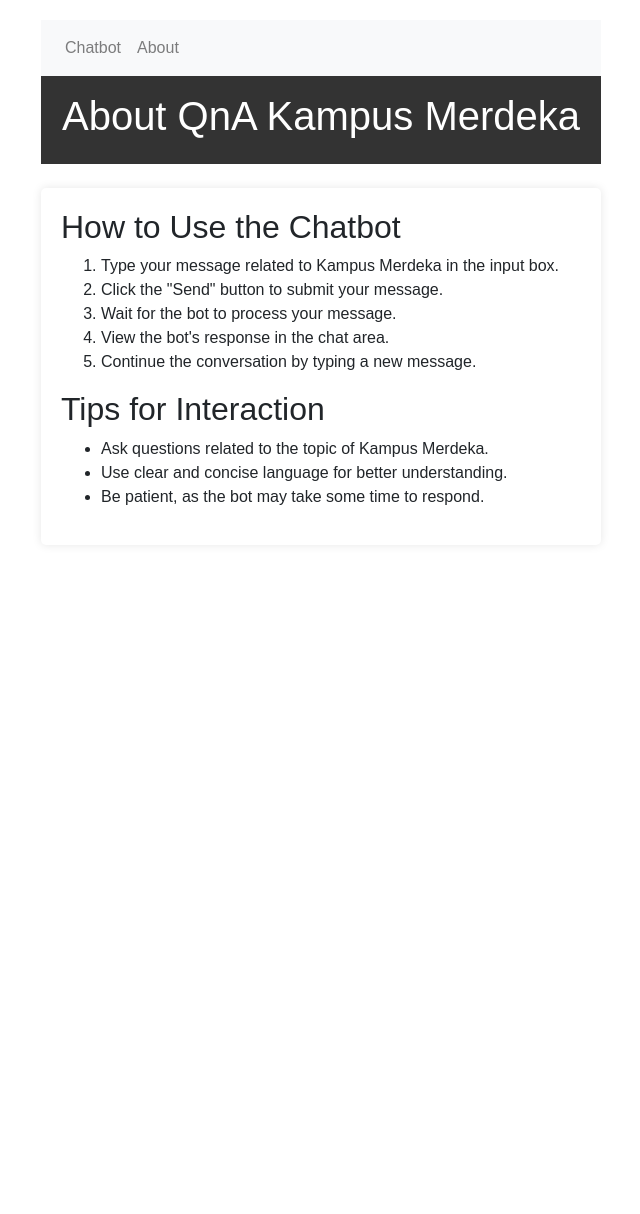
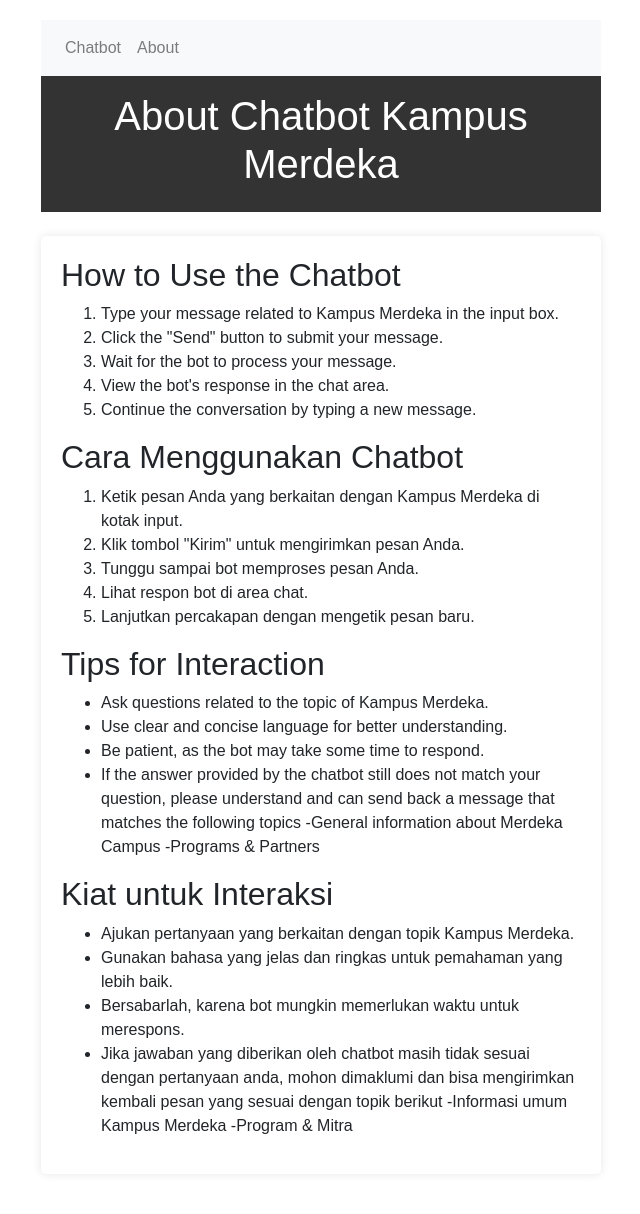
Before and after one commit to SriYanisaa/chatbot-kampus-merdeka-deep-learning, a Flask app: page /about in a window 1280 px wide. Shown: the whole page, without its empty margins (319-959 px from the left). Before the commit the page ends 505 px from the top, so only its background shows below. Run offline with Flask 3, Linux system fonts and the light colour scheme; parts of the project's set-up code (start-up, migrations or seed data) failed here and were passed over; some libraries are stand-ins or nearby versions.

Commit message:
Update about.html

```diff
--- a/templates/about.html
+++ b/templates/about.html
@@ -5,7 +5,7 @@
     <meta name="viewport" content="width=device-width, initial-scale=1.0">
     <link rel="stylesheet" href="https://maxcdn.bootstrapcdn.com/bootstrap/4.5.2/css/bootstrap.min.css">
     <link rel="stylesheet" href="{{ url_for('static', filename='style_new.css') }}?v=1">
-    <title>About QnA Kampus Merdeka</title>
+    <title>About Chatbot Kampus Merdeka</title>
 </head>
 <body>
     <div class="container">
@@ -25,7 +25,7 @@
 
         <!-- Header -->
         <header class="text-center">
-            <h1>About QnA Kampus Merdeka</h1>
+            <h1>About Chatbot Kampus Merdeka</h1>
         </header>
 
         <!-- About Content -->
@@ -38,12 +38,34 @@
                 <li>View the bot's response in the chat area.</li>
                 <li>Continue the conversation by typing a new message.</li>
             </ol>
+            <h2>Cara Menggunakan Chatbot</h2>
+            <ol>
+                <li>Ketik pesan Anda yang berkaitan dengan Kampus Merdeka di kotak input.</li>
+                <li>Klik tombol "Kirim" untuk mengirimkan pesan Anda.</li>
+                <li>Tunggu sampai bot memproses pesan Anda.</li>
+                <li>Lihat respon bot di area chat.</li>
+                <li>Lanjutkan percakapan dengan mengetik pesan baru.</li>
+            </ol>
 
             <h2>Tips for Interaction</h2>
             <ul>
                 <li>Ask questions related to the topic of Kampus Merdeka.</li>
                 <li>Use clear and concise language for better understanding.</li>
                 <li>Be patient, as the bot may take some time to respond.</li>
+                <li>If the answer provided by the chatbot still does not match your question, please understand and can send back a message that matches the following topics
+                    -General information about Merdeka Campus
+                    -Programs & Partners
+                </li>
+            </ul>
+            <h2>Kiat untuk Interaksi</h2>
+            <ul>
+                <li>Ajukan pertanyaan yang berkaitan dengan topik Kampus Merdeka.</li>
+                <li>Gunakan bahasa yang jelas dan ringkas untuk pemahaman yang lebih baik.</li>
+                <li>Bersabarlah, karena bot mungkin memerlukan waktu untuk merespons.</li>
+                <li>Jika jawaban yang diberikan oleh chatbot masih tidak sesuai dengan pertanyaan anda, mohon dimaklumi dan bisa mengirimkan kembali pesan yang sesuai dengan topik berikut
+                    -Informasi umum Kampus Merdeka
+                    -Program & Mitra
+                </li>
             </ul>
         </div>
     </div>
```
